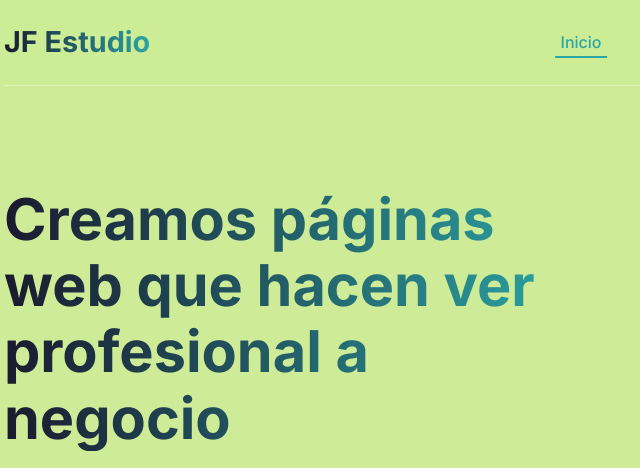
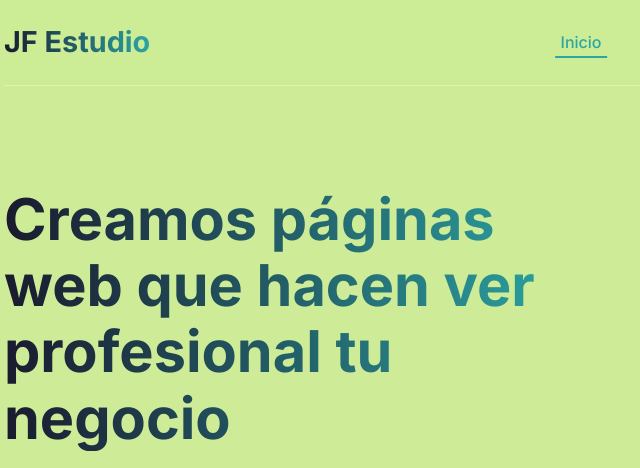
Before and after one commit to frn-22/JFestudio, a plain HTML site: page index.html in a window 1280 px wide. Shown: the top 468 px of the page, 36-676 px from the left. Drawn offline with Linux system fonts and the light colour scheme.

Commit message:
Update index.html

```diff
--- a/index.html
+++ b/index.html
@@ -79,7 +79,7 @@
       <!-- ===== HERO ===== -->
       <section class="hero" id="hero">
         <div class="hero-content">
-          <h1>Creamos páginas web que hacen ver profesional a  negocio </h1>
+          <h1>Creamos páginas web que hacen ver profesional tu  negocio </h1>
           <p>
             Diseñamos sitios web <strong>modernos, rápidos y claros</strong> para que tu marca transmita confianza,
             se destaque frente a la competencia y convierta visitas en consultas reales.
```
